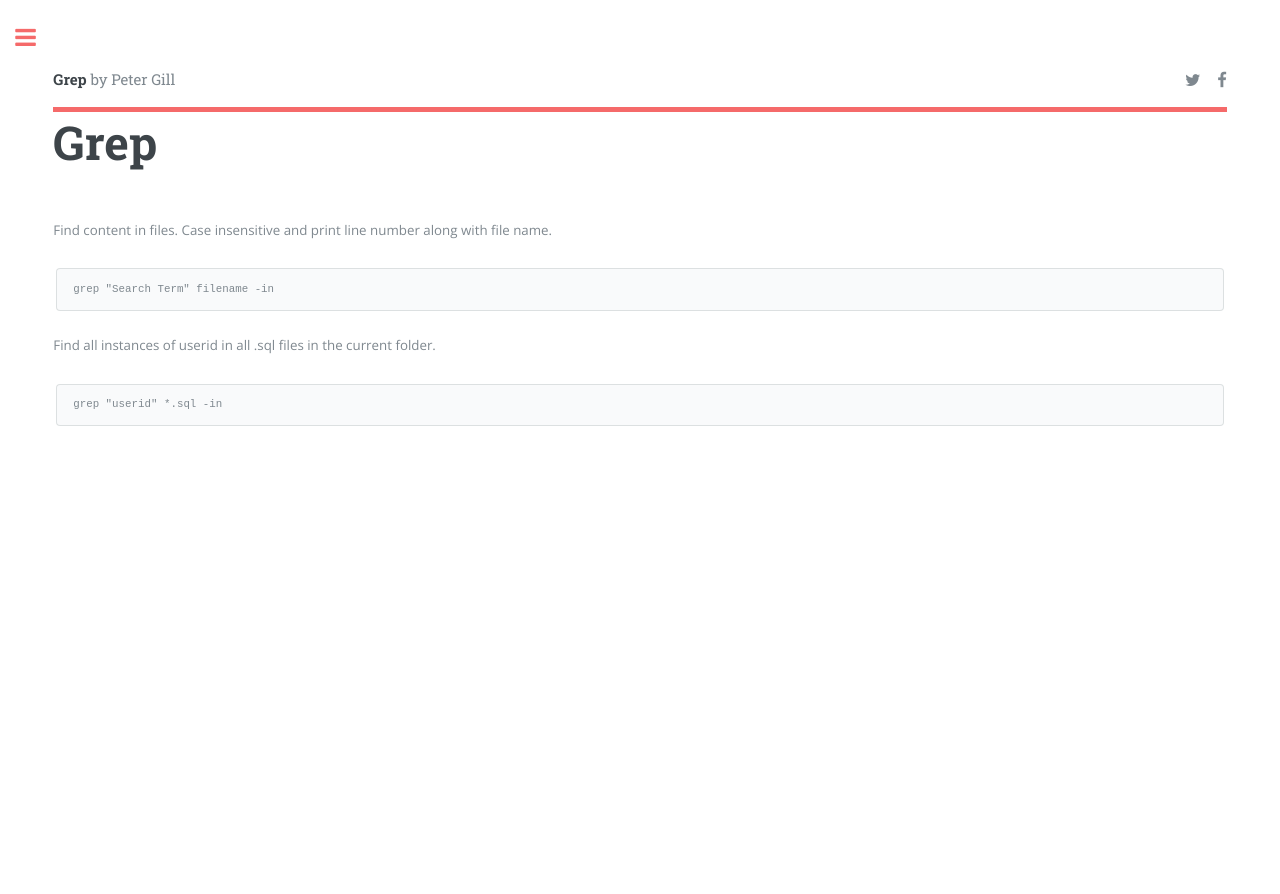
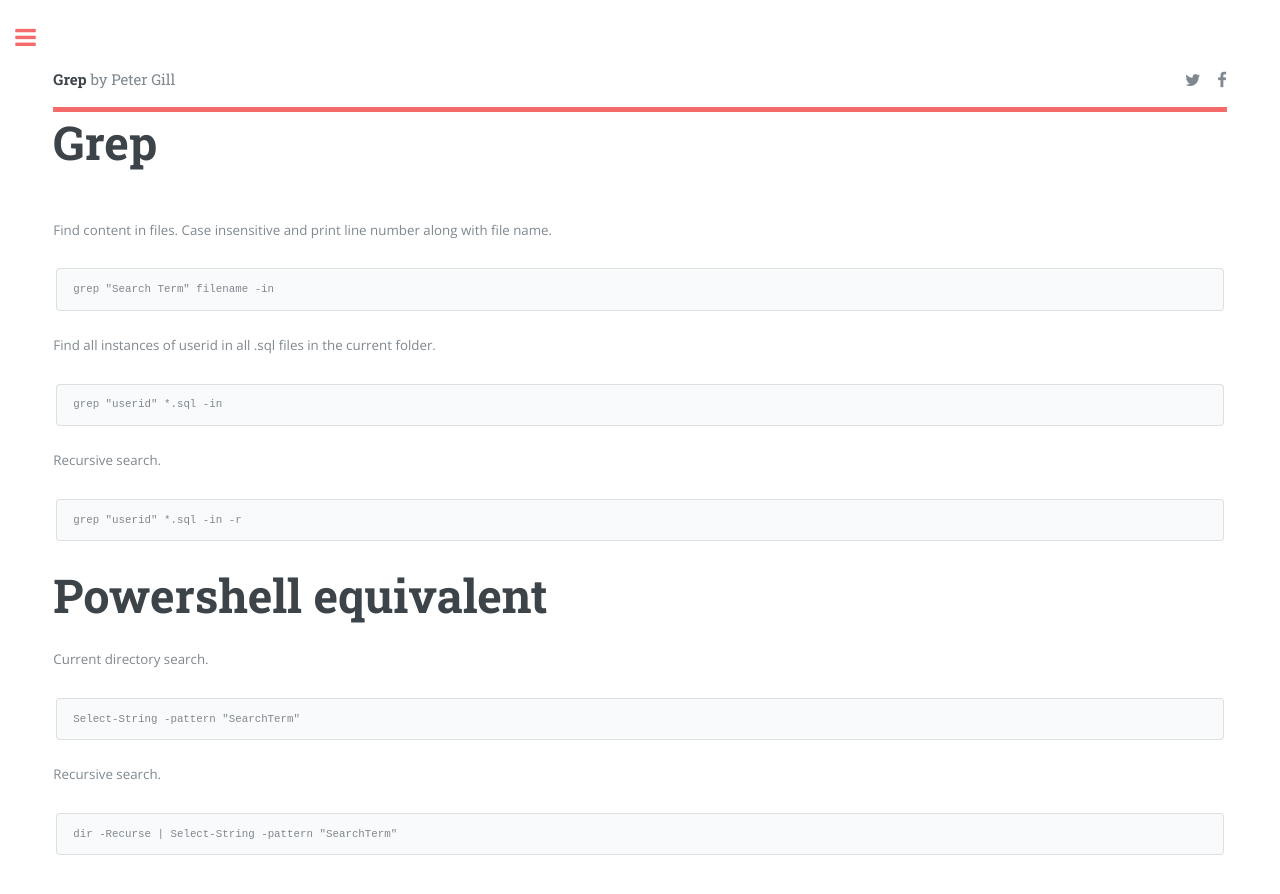
Before and after one commit to majorsilence/Dev, a Jekyll site: the page built from docs/DevOps/Grep.md, in a window 1280 px wide. Shown: the top 894 px of the page. Built offline with Jekyll 4.4.1, drawn with Linux system fonts in a browser that asks for light colours.

Commit message:
Update Grep.md

````diff
--- a/docs/DevOps/Grep.md
+++ b/docs/DevOps/Grep.md
@@ -14,3 +14,27 @@ Find all instances of userid in all .sql files in the current folder.
 ```bash
 grep "userid" *.sql -in
 ```
+
+
+Recursive search.
+
+```powershell
+grep "userid" *.sql -in -r
+```
+
+
+
+# Powershell equivalent
+
+Current directory search.
+
+```powershell
+Select-String -pattern "SearchTerm"
+```
+
+
+Recursive search.
+
+```powershell
+dir -Recurse | Select-String -pattern "SearchTerm"
+```
````
